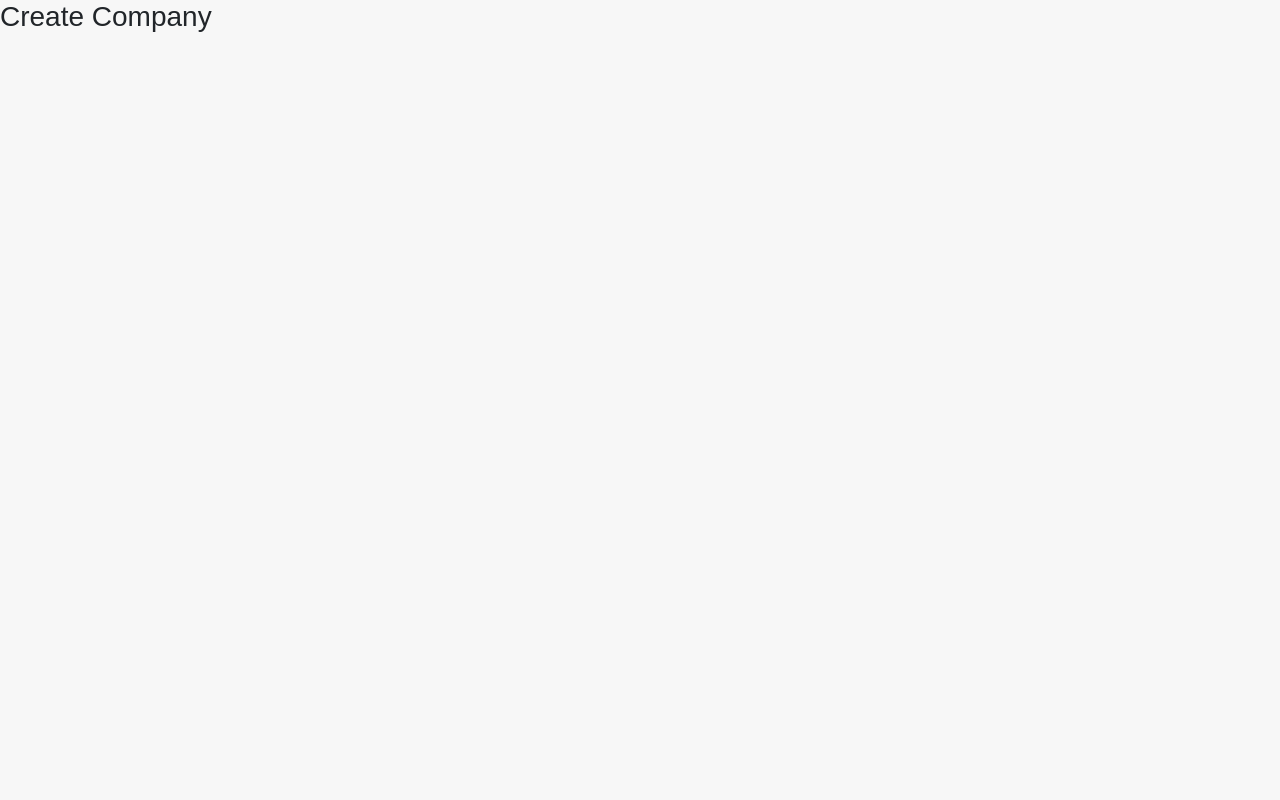
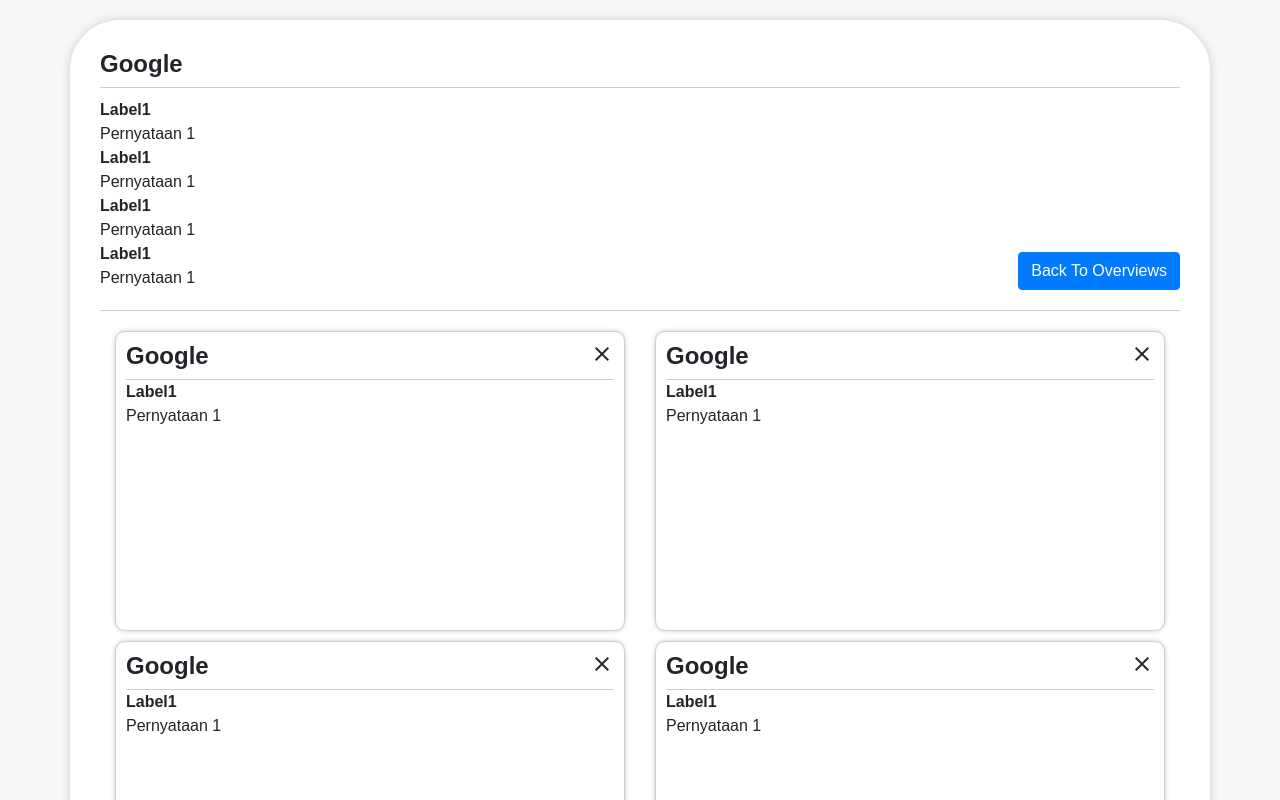
Before and after one commit to wandasyahputra/prospace, a React (Create React App) app: page /offices in a window 1280 px wide. Shown: the top 800 px of the page. Built offline with nearby package versions, Linux system fonts and the light colour scheme.

Commit message:
dummy layout for offices

```diff
--- a/src/Components/Box/Box.css
+++ b/src/Components/Box/Box.css
@@ -5,6 +5,7 @@
     padding:10px;
     border:1px solid #cecece;
     box-shadow: 0px 0px 5px #cecece;
+    margin-bottom: 10px;
 }
 .BoxCard>.header{
   float:left;
--- /dev/null
+++ b/src/Containers/Offices/Offices.css
@@ -0,0 +1,28 @@
+.Offices .row{
+  margin:0px;
+  position:relative;
+}
+.Offices .content{
+  width: 100%;
+}
+.Offices .bottomRight-absolute{
+  position: absolute;
+  bottom: 20px;
+  right: 0px;
+}
+.Offices>.row>.header{
+  float:left;
+  width: 100%;
+  border-bottom: 1px solid #cecece;
+  margin-bottom:10px;
+}
+.Offices>.content-container{
+  border-bottom: 1px solid #cecece;
+  padding-bottom: 20px;
+  margin-bottom: 20px;
+}
+.Offices>.row>.header>h4{
+  float:left;
+  cursor:pointer;
+  font-weight: bold;
+}
--- a/src/Containers/Offices/index.js
+++ b/src/Containers/Offices/index.js
@@ -1,13 +1,41 @@
 import React, { Component } from 'react';
+import {Box} from "../../Components"
+import './Offices.css'
 
 class Offices extends Component {
   render() {
     return (
-      <div className="Offices">
-        <div className="row">
-          <div className="col-md-6">
-            <h3>Create Company</h3>
-
+      <div className="container">
+        <div className="Offices">
+          <div className="row">
+              <div className="header">
+                <h4>Google</h4>
+              </div>
+          </div>
+          <div className="row content-container">
+            <div className="content">
+              <div className="content-label">Label1</div>
+              <div className="content-body">Pernyataan 1</div>
+            </div>
+            <div className="content">
+              <div className="content-label">Label1</div>
+              <div className="content-body">Pernyataan 1</div>
+            </div>
+            <div className="content">
+              <div className="content-label">Label1</div>
+              <div className="content-body">Pernyataan 1</div>
+            </div>
+            <div className="content">
+              <div className="content-label">Label1</div>
+              <div className="content-body">Pernyataan 1</div>
+            </div>
+            <a className="btn btn-primary bottomRight-absolute" href="Overviews">Back To Overviews</a>
+          </div>
+          <div className="row box-container">
+            <Box/>
+            <Box/>
+            <Box/>
+            <Box/>
           </div>
         </div>
       </div>
```
